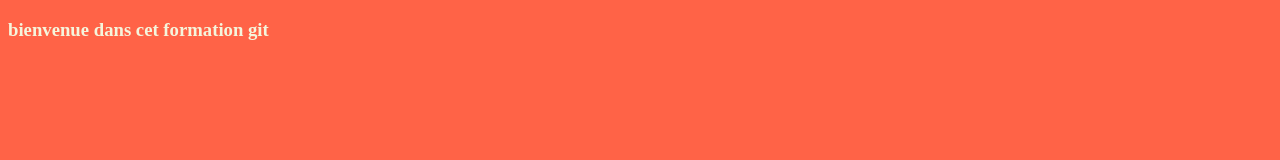
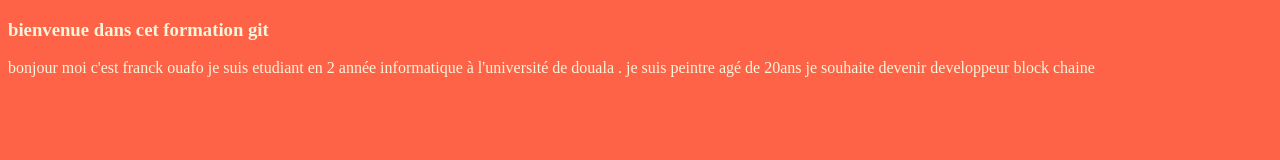
Before and after one commit to franckouafo/test, a plain HTML site: page index.html in a window 1280 px wide. Drawn offline with Linux system fonts and the light colour scheme.

Commit message:
ajout d'une div puis d'une balise p qui contient un texte

```diff
--- a/index.html
+++ b/index.html
@@ -9,6 +9,10 @@
 </head>
 <body>
     <h3>bienvenue dans cet formation git</h3>
-
+    <div>
+        <p>bonjour moi c'est franck ouafo je suis etudiant en 2 année informatique à
+            l'université de douala . je suis peintre agé de 20ans  je souhaite devenir developpeur block chaine
+        </p>
+    </div>
 </body>
 </html>
```
